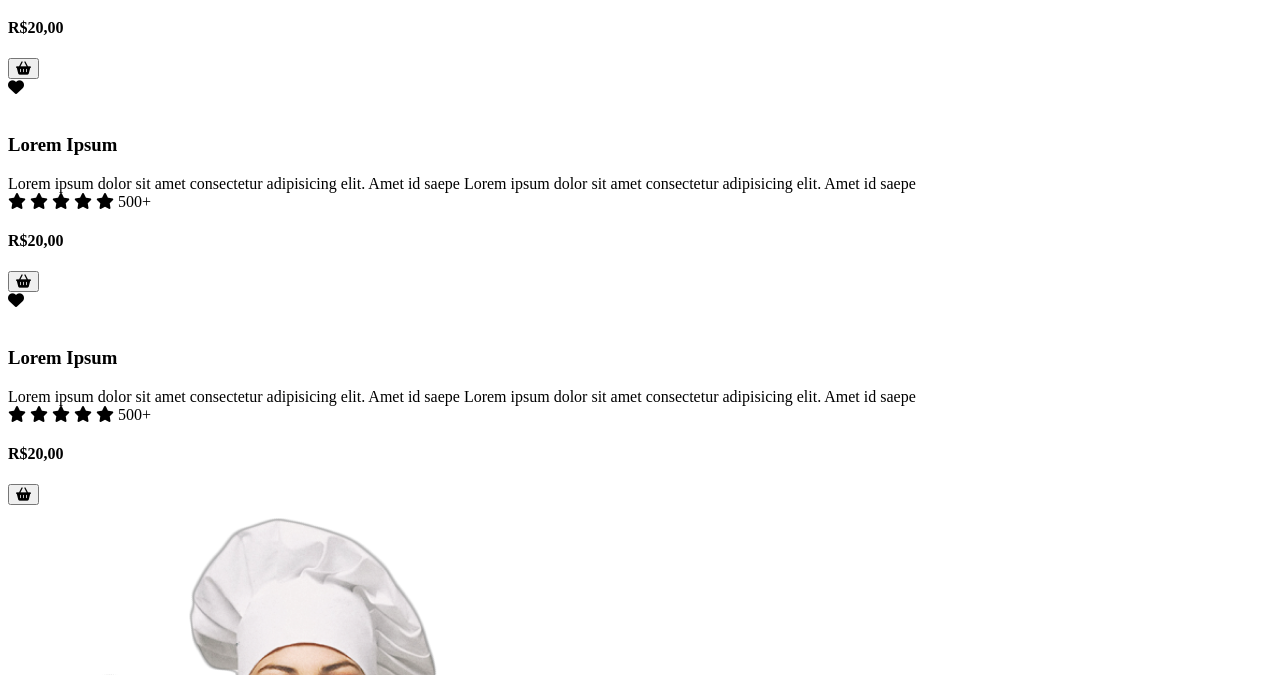
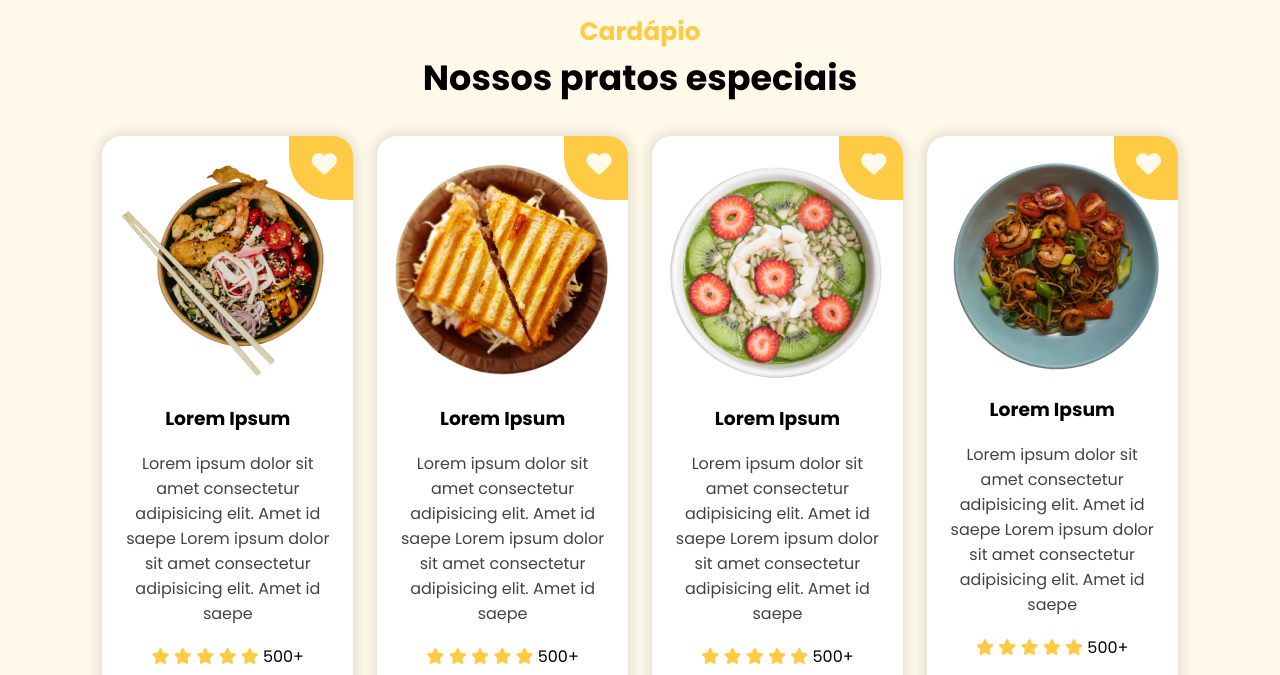
Before and after one commit to jpafrota/food-landing-page, a plain HTML site: page index.html in a window 1280 px wide. Shown: the part 903-1578 px from the top of the page. Drawn offline with nearby package versions, Linux system fonts and the light colour scheme; the site is published under a folder, as on GitHub Pages, so addresses that start at the root find nothing.

Commit message:
fix: Fixed static files path

```diff
--- a/index.html
+++ b/index.html
@@ -9,7 +9,7 @@
 			integrity="sha512-Kc323vGBEqzTmouAECnVceyQqyqdsSiqLQISBL29aUW4U/M7pSPA/gEUZQqv1cwx4OnYxTxve5UMg5GT6L4JJg=="
 			crossorigin="anonymous"
 			referrerpolicy="no-referrer" />
-		<link rel="stylesheet" href="/src/styles/styles.css" />
+		<link rel="stylesheet" href="src/styles/styles.css" />
 		<script
 			src="https://cdnjs.cloudflare.com/ajax/libs/jquery/3.7.1/jquery.min.js"
 			integrity="sha512-v2CJ7UaYy4JwqLDIrZUI/4hqeoQieOmAZNXBeQyjo21dadnwR+8ZaIJVT8EE2iyI61OV8e6M8PP2/4hpQINQ/g=="
@@ -93,7 +93,7 @@
 				</div>
 
 				<div id="banner">
-					<img src="/src/images/hero.png" alt="" />
+					<img src="src/images/hero.png" alt="" />
 				</div>
 			</section>
 
@@ -107,7 +107,7 @@
 							<i class="fa-solid fa-heart"></i>
 						</div>
 
-						<img src="/src/images/dish.png" class="dish-image" alt="" />
+						<img src="src/images/dish.png" class="dish-image" alt="" />
 
 						<h3 class="dish-title">Lorem Ipsum</h3>
 
@@ -139,7 +139,7 @@
 							<i class="fa-solid fa-heart"></i>
 						</div>
 
-						<img src="/src/images/dish2.png" class="dish-image" alt="" />
+						<img src="src/images/dish2.png" class="dish-image" alt="" />
 
 						<h3 class="dish-title">Lorem Ipsum</h3>
 
@@ -171,7 +171,7 @@
 							<i class="fa-solid fa-heart"></i>
 						</div>
 
-						<img src="/src/images/dish3.png" class="dish-image" alt="" />
+						<img src="src/images/dish3.png" class="dish-image" alt="" />
 
 						<h3 class="dish-title">Lorem Ipsum</h3>
 
@@ -203,7 +203,7 @@
 							<i class="fa-solid fa-heart"></i>
 						</div>
 
-						<img src="/src/images/dish4.png" class="dish-image" alt="" />
+						<img src="src/images/dish4.png" class="dish-image" alt="" />
 
 						<h3 class="dish-title">Lorem Ipsum</h3>
 
@@ -287,7 +287,7 @@
 		</main>
 
 		<footer>
-			<img src="/src/images/wave.svg" alt="" />
+			<img src="src/images/wave.svg" alt="" />
 
 			<div id="footer_items">
 				<span id="copyright"> &copy; 2024 jpafrotadev </span>
@@ -306,6 +306,6 @@
 			</div>
 		</footer>
 
-		<script src="/src/js/script.js"></script>
+		<script src="src/js/script.js"></script>
 	</body>
 </html>
```
